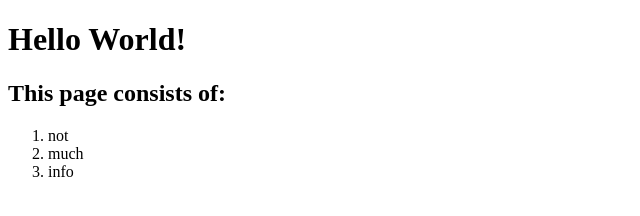
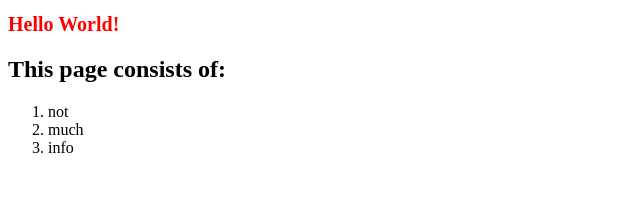
Before and after one commit to tonpham35/tonpham35.github.io, a plain HTML site: page index.html in a window 1280 px wide. Shown: the whole page, without its empty margins (0-640 px from the left). Drawn offline with Linux system fonts and the light colour scheme.

Commit message:
added color

```diff
--- a/index.html
+++ b/index.html
@@ -2,7 +2,7 @@
 <html>
 	<head>
 		<title>Hello</title>
-		<link href="/style.css" type="text/css" rel="stylesheet">
+		<link href="style.css" type="text/css" rel="stylesheet">
 	</head>
 	<body>
 		<h1> Hello World!</h1>
--- a/style.css
+++ b/style.css
@@ -1,4 +1,4 @@
 h1 {
-	font-size: 20px,
+	font-size: 20px;
 	color: red;
 }
```
